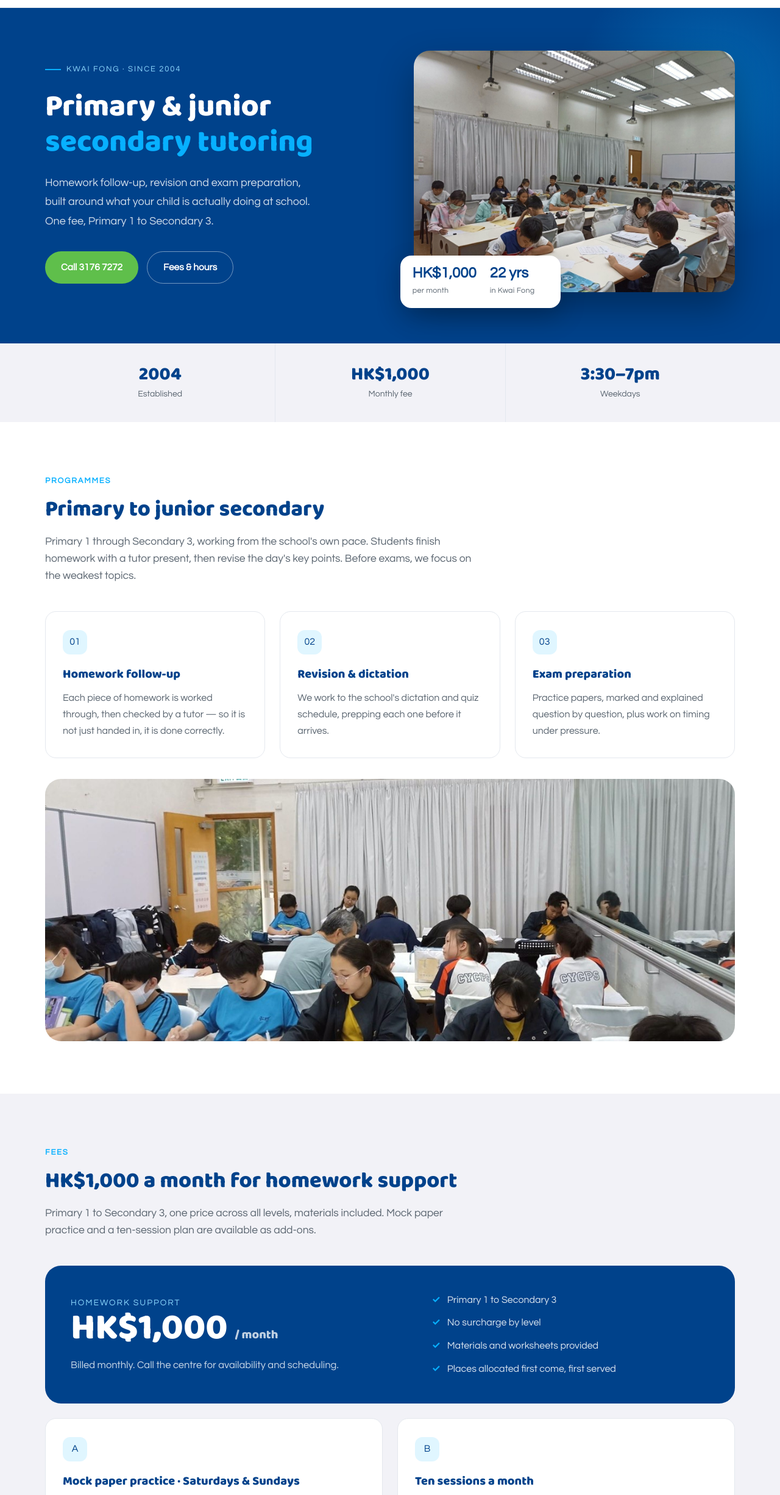
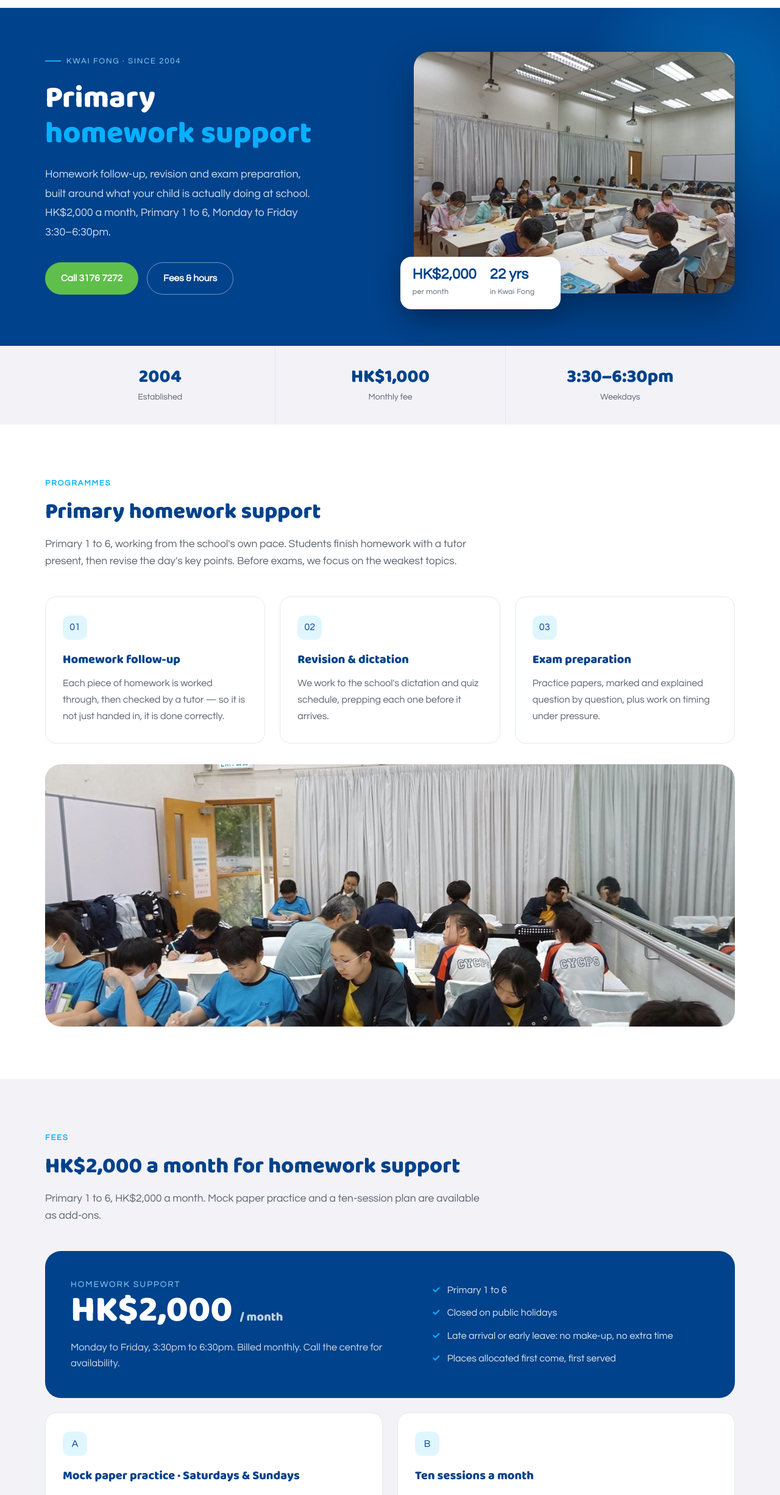
Before and after one commit to kamtochan22/seaworthy-centre, a plain HTML site: page en/index.html in a window 1280 px wide. Shown: the part 64-2515 px from the top of the page at 61% size. Drawn offline with Linux system fonts and the light colour scheme.

Commit message:
Correct homework support per 2026 flyer: P1-P6, HK$2,000, 3:30-6:30pm, no make-up for lateness

```diff
--- a/en/index.html
+++ b/en/index.html
@@ -4,7 +4,7 @@
 <meta charset="utf-8">
 <meta name="viewport" content="width=device-width,initial-scale=1">
 <title>Seaworthy Education Centre | Primary & Junior Secondary Tutoring, Kwai Fong</title>
-<meta name="description" content="Seaworthy Education Centre in Kwai Fong, established 2004. Primary to junior secondary tutoring, HK$1,000 per month. Open weekdays 3:30–7pm, weekends 9am–12noon. Closed on public holidays. Tel 3176 7272.">
+<meta name="description" content="Seaworthy Education Centre in Kwai Fong, established 2004. Homework support HK$2,000 a month, Primary 1–6, Monday to Friday 3:30–6:30pm. Closed on public holidays. Tel 3176 7272.">
 <link rel="preconnect" href="https://fonts.googleapis.com">
 <link rel="preconnect" href="https://fonts.gstatic.com" crossorigin>
 <link href="https://fonts.googleapis.com/css2?family=Baloo+2:wght@700;800&family=Questrial&family=Noto+Sans+TC:wght@400;500;700;900&display=swap" rel="stylesheet">
@@ -37,8 +37,8 @@
   <div class="wrap">
     <div>
       <div class="eyebrow">Kwai Fong · Since 2004</div>
-      <h1>Primary &amp; junior<br><em>secondary tutoring</em></h1>
-      <p class="lede">Homework follow-up, revision and exam preparation, built around what your child is actually doing at school. One fee, Primary 1 to Secondary 3.</p>
+      <h1>Primary<br><em>homework support</em></h1>
+      <p class="lede">Homework follow-up, revision and exam preparation, built around what your child is actually doing at school. HK$2,000 a month, Primary 1 to 6, Monday to Friday 3:30–6:30pm.</p>
       <div class="actions">
         <a class="btn btn-green" href="tel:+85231767272">Call 3176 7272</a>
         <a class="btn btn-ghost" href="#fees">Fees &amp; hours</a>
@@ -47,7 +47,7 @@
     <div class="hero-media">
       <img src="../assets/classroom-hero-2026.jpg" alt="Classroom at Seaworthy Education Centre" width="2000" height="1321">
       <div class="float">
-        <div><b>HK$1,000</b><span>per month</span></div>
+        <div><b>HK$2,000</b><span>per month</span></div>
         <div><b>22 yrs</b><span>in Kwai Fong</span></div>
       </div>
     </div>
@@ -58,7 +58,7 @@
   <div class="wrap">
     <div class="stat"><b>2004</b><span>Established</span></div>
     <div class="stat"><b>HK$1,000</b><span>Monthly fee</span></div>
-    <div class="stat"><b>3:30–7pm</b><span>Weekdays</span></div>
+    <div class="stat"><b>3:30–6:30pm</b><span>Weekdays</span></div>
   </div>
 </div>
 
@@ -66,8 +66,8 @@
   <div class="wrap">
     <div class="sec-head">
       <span class="kicker">Programmes</span>
-      <h2>Primary to junior secondary</h2>
-      <p>Primary 1 through Secondary 3, working from the school's own pace. Students finish homework with a tutor present, then revise the day's key points. Before exams, we focus on the weakest topics.</p>
+      <h2>Primary homework support</h2>
+      <p>Primary 1 to 6, working from the school's own pace. Students finish homework with a tutor present, then revise the day's key points. Before exams, we focus on the weakest topics.</p>
     </div>
     <div class="grid-3">
       <div class="card">
@@ -94,20 +94,20 @@
   <div class="wrap">
     <div class="sec-head">
       <span class="kicker">Fees</span>
-      <h2>HK$1,000 a month for homework support</h2>
-      <p>Primary 1 to Secondary 3, one price across all levels, materials included. Mock paper practice and a ten-session plan are available as add-ons.</p>
+      <h2>HK$2,000 a month for homework support</h2>
+      <p>Primary 1 to 6, HK$2,000 a month. Mock paper practice and a ten-session plan are available as add-ons.</p>
     </div>
 
     <div class="price-card">
       <div>
         <div style="font-size:14px;letter-spacing:.14em;text-transform:uppercase;color:#8FD9FF">Homework support</div>
-        <div class="amount">HK$1,000<small> / month</small></div>
-        <p style="margin-top:18px;color:rgba(255,255,255,.8);font-size:16.5px">Billed monthly. Call the centre for availability and scheduling.</p>
+        <div class="amount">HK$2,000<small> / month</small></div>
+        <p style="margin-top:18px;color:rgba(255,255,255,.8);font-size:16.5px">Monday to Friday, 3:30pm to 6:30pm. Billed monthly. Call the centre for availability.</p>
       </div>
       <ul>
-        <li>Primary 1 to Secondary 3</li>
-        <li>No surcharge by level</li>
-        <li>Materials and worksheets provided</li>
+        <li>Primary 1 to 6</li>
+        <li>Closed on public holidays</li>
+        <li>Late arrival or early leave: no make-up, no extra time</li>
         <li>Places allocated first come, first served</li>
       </ul>
     </div>
@@ -145,12 +145,12 @@
     <div class="sec-head">
       <span class="kicker">Opening hours</span>
       <h2>After school on weekdays, mornings at weekends</h2>
-      <p>Students can come straight from school. Closed on public holidays.</p>
+      <p>Students can come straight from school. Late arrival or early leave cannot be made up.</p>
     </div>
     <div class="grid-3">
       <div class="time-card">
         <h3>Monday to Friday</h3>
-        <div class="big">3:30pm – 7:00pm</div>
+        <div class="big">3:30pm – 6:30pm</div>
         <div class="note">After-school session</div>
       </div>
       <div class="time-card">
```
Also changed, not shown: index.html (+18 -18 lines).
